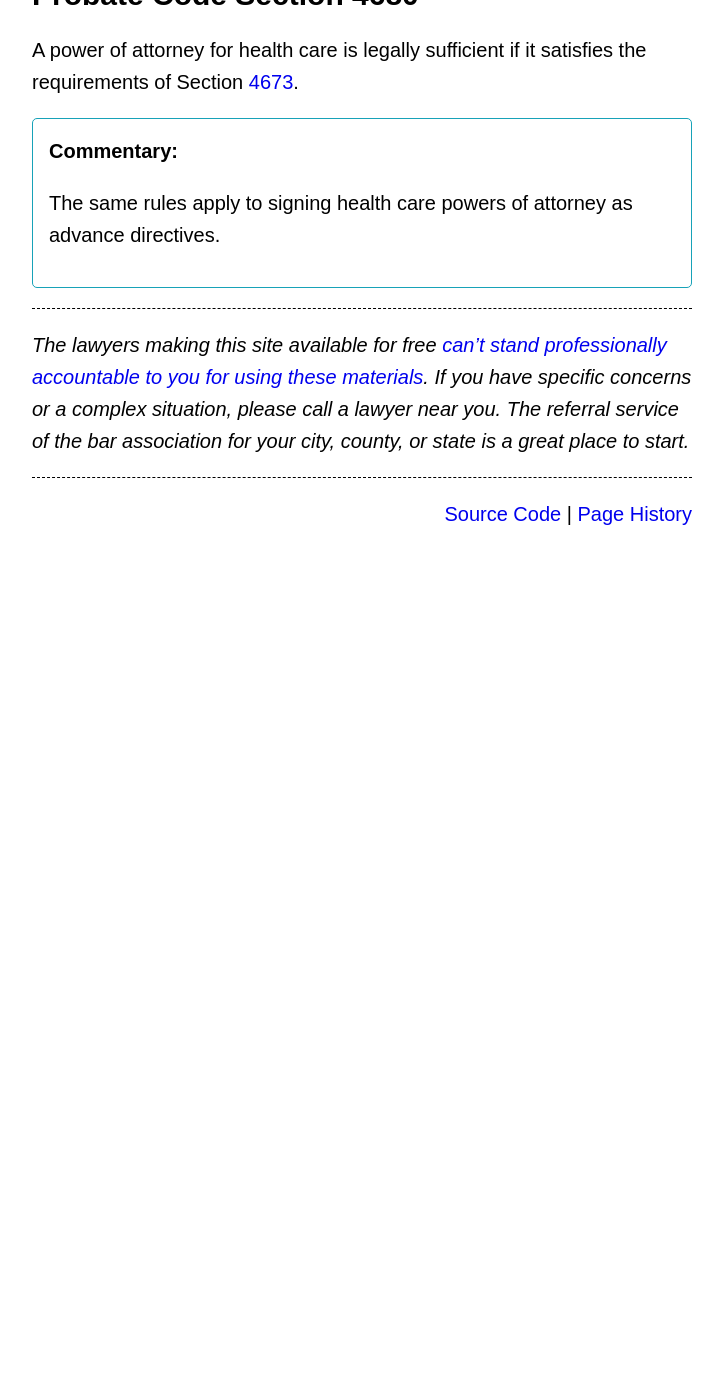
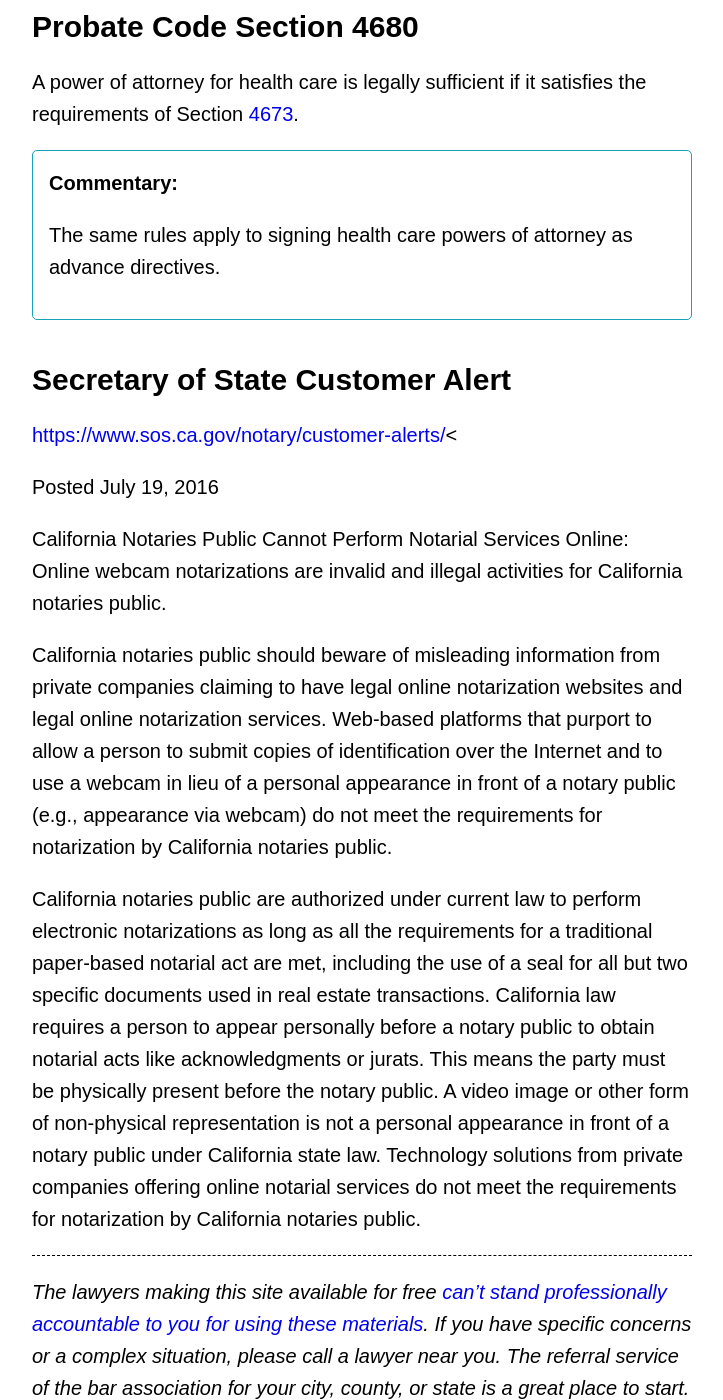
Before and after one commit to kemitchell/prepperpaper.com, a Jekyll site: the page built from california-statutes.html, in a window 1280 px wide and 1400 px high, scrolled down 5598 px. Shown: the whole window, without its empty margins (278-1001 px from the left). Built offline with Jekyll 4.4.1, drawn with Linux system fonts in a browser that asks for light colours; before the commit the page ends 6228 px from its top, so only the background shows below that; some of the changed text lies outside the part shown.

Commit message:
CA: Copy Secretary of State alert about online notaries

```diff
--- a/california-statutes.html
+++ b/california-statutes.html
@@ -1,6 +1,6 @@
 ---
 title: California Statutes
-permalink: /california-statutes
+permalink: /california-law
 layout: default
 ---
 
@@ -10,6 +10,7 @@ layout: default
   <li><a href="#4674">Probate Code Section 4674</a></li>
   <li><a href="#4675">Probate Code Section 4675</a></li>
   <li><a href="#4680">Probate Code Section 4680</a></li>
+  <li><a href="#no-online-notaries">Secretary of State Customer Alert</a></li>
 </ul>
 
 <p>These statutes are also available <a href="https://leginfo.legislature.ca.gov/faces/codes_displayexpandedbranch.xhtml?tocCode=PROB&amp;division=4.7.&amp;title=&amp;part=2.&amp;chapter=&amp;article=">from the state online</a>.</p>
@@ -95,3 +96,10 @@ layout: default
 
 <p>A power of attorney for health care is legally sufficient if it satisfies the requirements of Section <a href="#4673">4673</a>.</p>
 <aside><p>The same rules apply to signing health care powers of attorney as advance directives.</p></aside>
+
+<h2 id="no-online-notaries">Secretary of State Customer Alert</h2>
+<a href="https://www.sos.ca.gov/notary/customer-alerts/">https://www.sos.ca.gov/notary/customer-alerts/</a><
+<p>Posted July 19, 2016</p>
+<p>California Notaries Public Cannot Perform Notarial Services Online: Online webcam notarizations are invalid and illegal activities for California notaries public.</p>
+<p>California notaries public should beware of misleading information from private companies claiming to have legal online notarization websites and legal online notarization services. Web-based platforms that purport to allow a person to submit copies of identification over the Internet and to use a webcam in lieu of a personal appearance in front of a notary public (e.g., appearance via webcam) do not meet the requirements for notarization by California notaries public.</p>
+<p>California notaries public are authorized under current law to perform electronic notarizations as long as all the requirements for a traditional paper-based notarial act are met, including the use of a seal for all but two specific documents used in real estate transactions. California law requires a person to appear personally before a notary public to obtain notarial acts like acknowledgments or jurats. This means the party must be physically present before the notary public. A video image or other form of non-physical representation is not a personal appearance in front of a notary public under California state law. Technology solutions from private companies offering online notarial services do not meet the requirements for notarization by California notaries public.</p>
```
Also changed, not shown: _states/california.md (+1 -1 lines).
